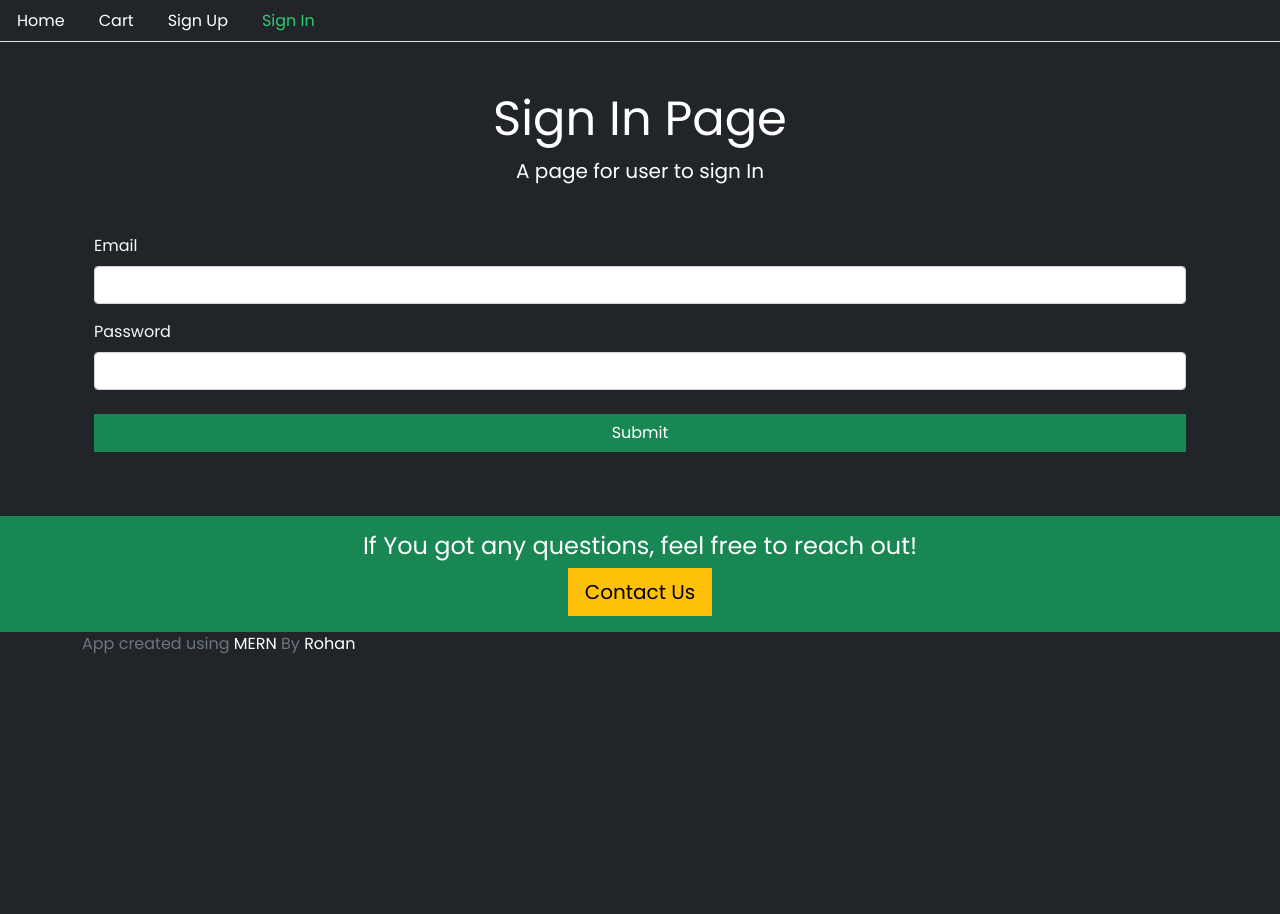
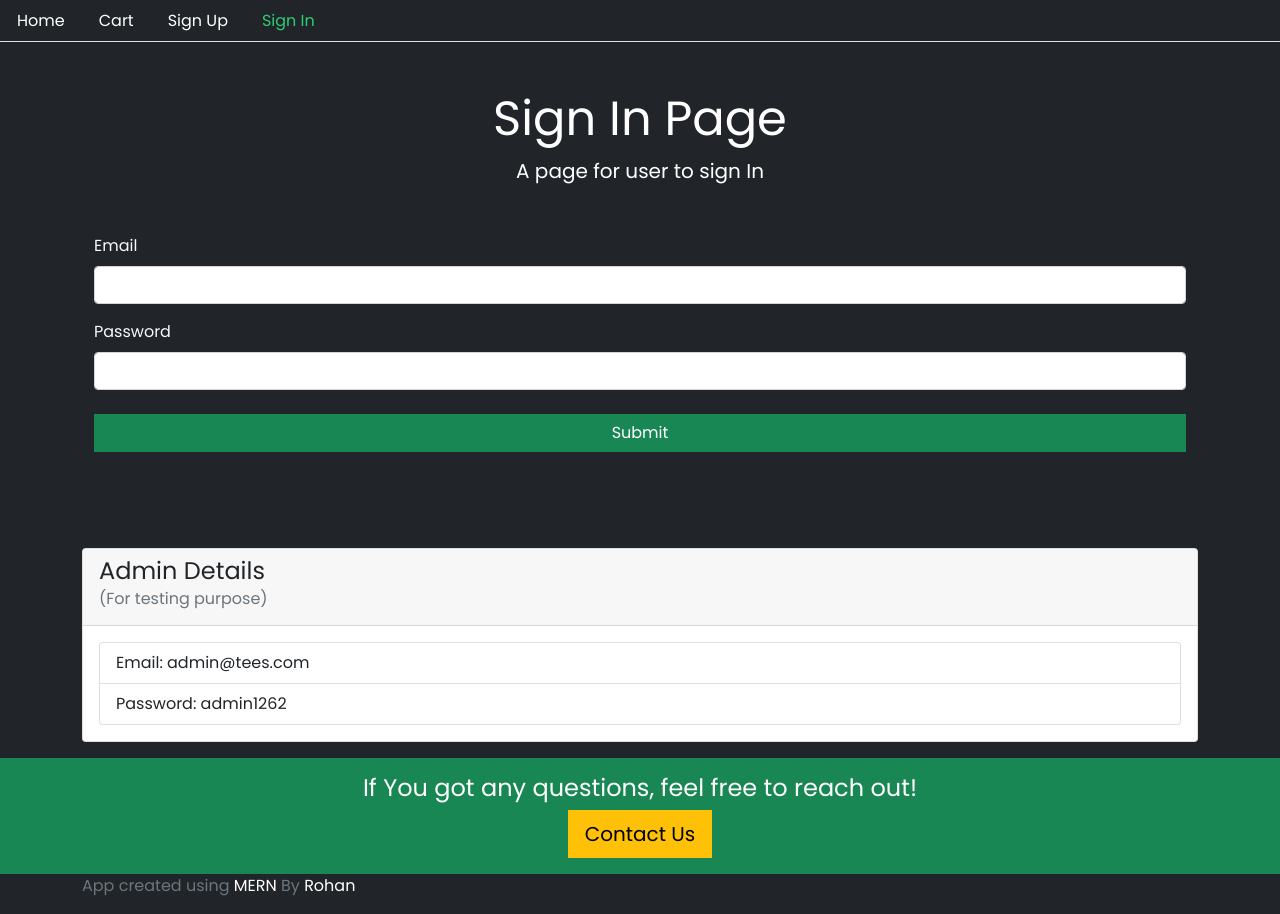
Before and after one commit to harnalerohan/tees-client, a React (Create React App) app: page /signin in a window 1280 px wide. Before the commit the page ends 800 px from the top, so only its background shows below. Built offline with nearby package versions, Linux system fonts and the light colour scheme; no server answers.

Commit message:
second commit

```diff
--- a/src/core/Cart.js
+++ b/src/core/Cart.js
@@ -42,7 +42,6 @@ const Cart = () => {
         <div className="col-md-6">
           <Payment products = {cartItems} setReload={setReload}/>
 
-
           <div className="card mt-5 text-dark" style={{textAlign:'left'}}>
             <div className="card-header">
               <h4>Card Details</h4>
--- a/src/user/Signin.js
+++ b/src/user/Signin.js
@@ -111,6 +111,18 @@ const Signin = () => {
       {signInForm()}
       {errorMessage()}
       {performRedirect()}
+      <div className="card mt-5 text-dark" style={{textAlign:'left'}}>
+        <div className="card-header">
+          <h4>Admin Details</h4>
+          <h6 class="card-subtitle mb-2 text-muted">(For testing purpose)</h6>
+        </div>
+        <div className="card-body">
+          <ul className="list-group">
+            <li className="list-group-item">Email: admin@tees.com</li>
+            <li className="list-group-item">Password: admin1262</li>
+          </ul>
+        </div>
+      </div>
       {/* <p>{JSON.stringify(values)}</p> */}
     </Base>
   )
```
